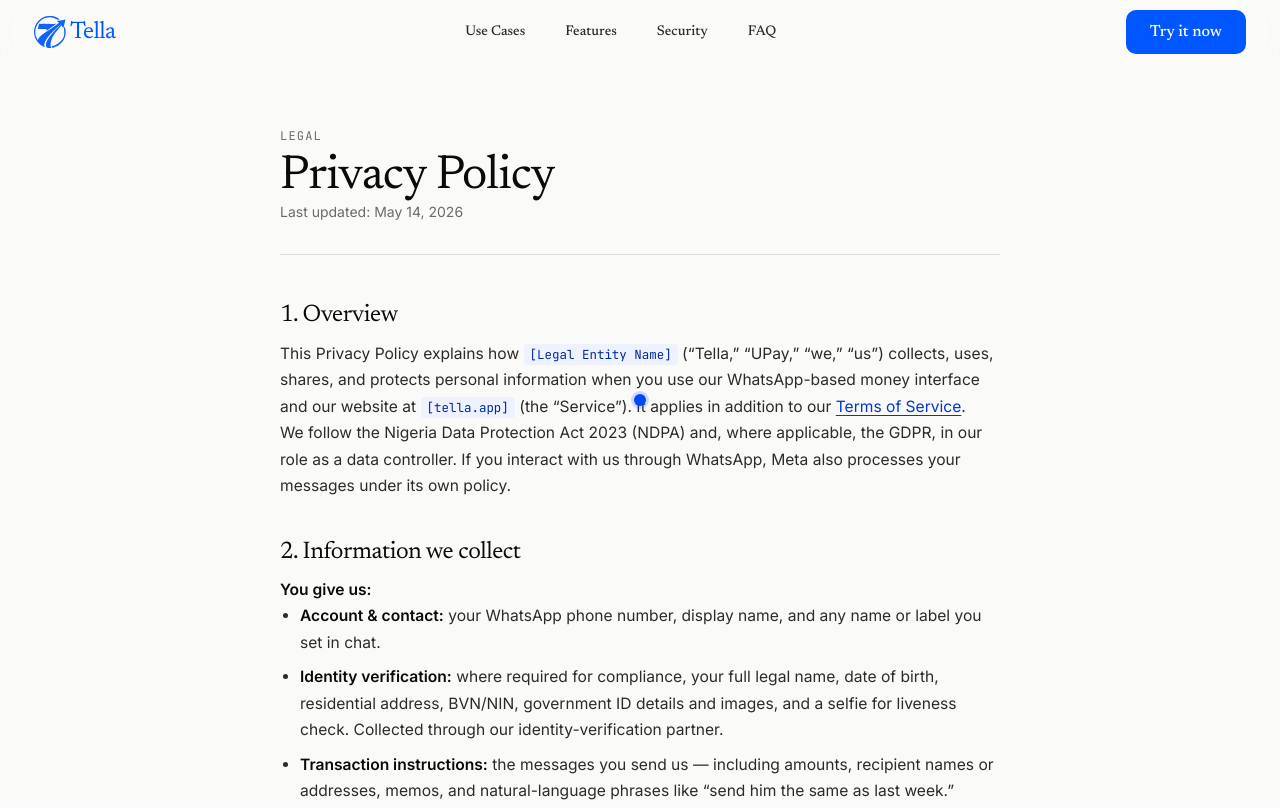
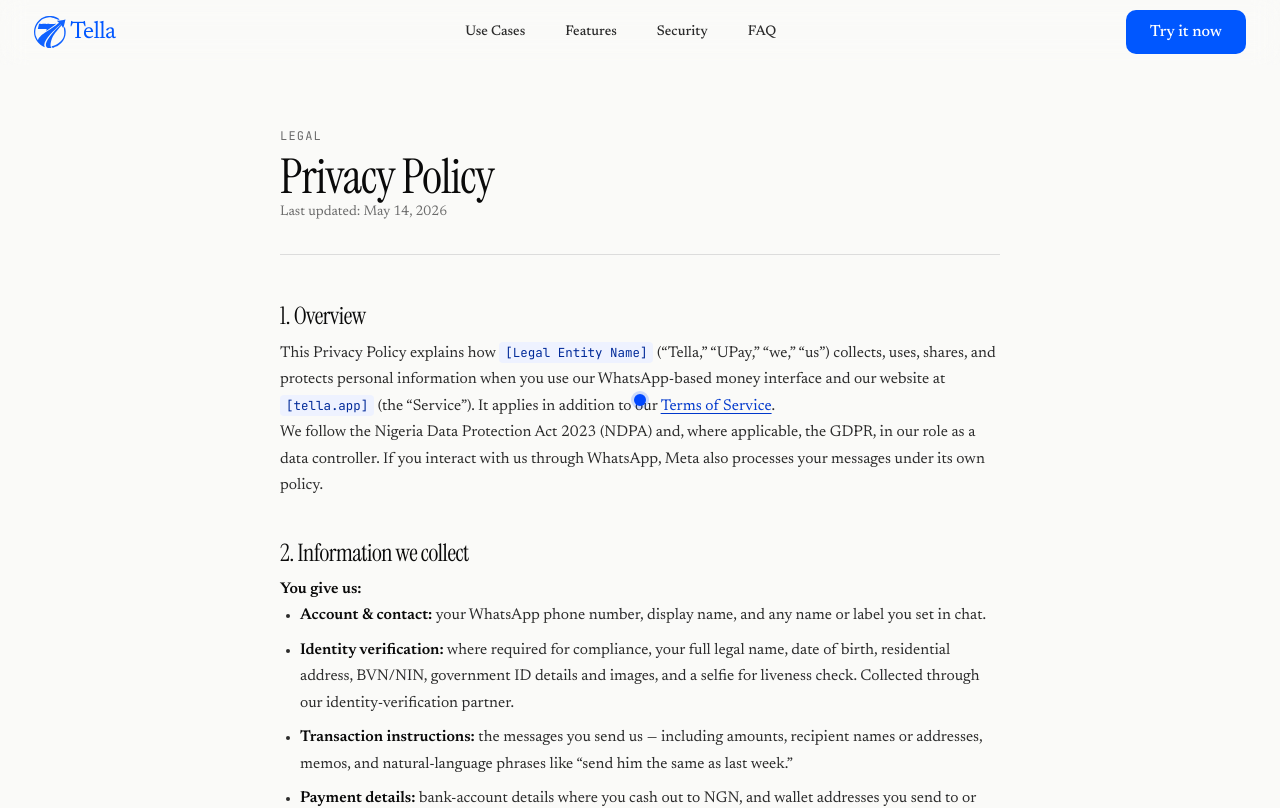
Before and after one commit to ibochivincent-lang/meirei, a Next.js app: page /privacy in a window 1280 px wide. Shown: the top 808 px of the page. Built offline with nearby package versions, Linux system fonts and the light colour scheme.

Commit message:
style: move global font-family declaration to html tag and remove redundant overrides

```diff
--- a/app/globals.css
+++ b/app/globals.css
@@ -45,25 +45,23 @@
 /* Base reset / typography */
 html {
   scroll-behavior: auto; /* Lenis owns scrolling now */
+  font-family: var(--font-works);
 }
 
 body {
   background: var(--color-surface-50);
   color: var(--color-ink-900);
-  font-family: var(--font-works);
   font-feature-settings: "ss01", "cv11";
   -webkit-font-smoothing: antialiased;
   text-rendering: optimizeLegibility;
 }
 
 h1, h2, h3 {
-  font-family: var(--font-works);
   letter-spacing: -0.02em;
   line-height: 1.05;
 }
 
 h4, h5, h6 {
-  font-family: var(--font-works);
   letter-spacing: -0.015em;
   font-weight: 500;
 }
@@ -129,7 +127,6 @@
 
 /* Legal pages — Terms, Privacy */
 .legal-prose {
-  font-family: var(--font-sans);
   font-size: 0.975rem;
   line-height: 1.7;
   color: var(--color-ink-700);
```
